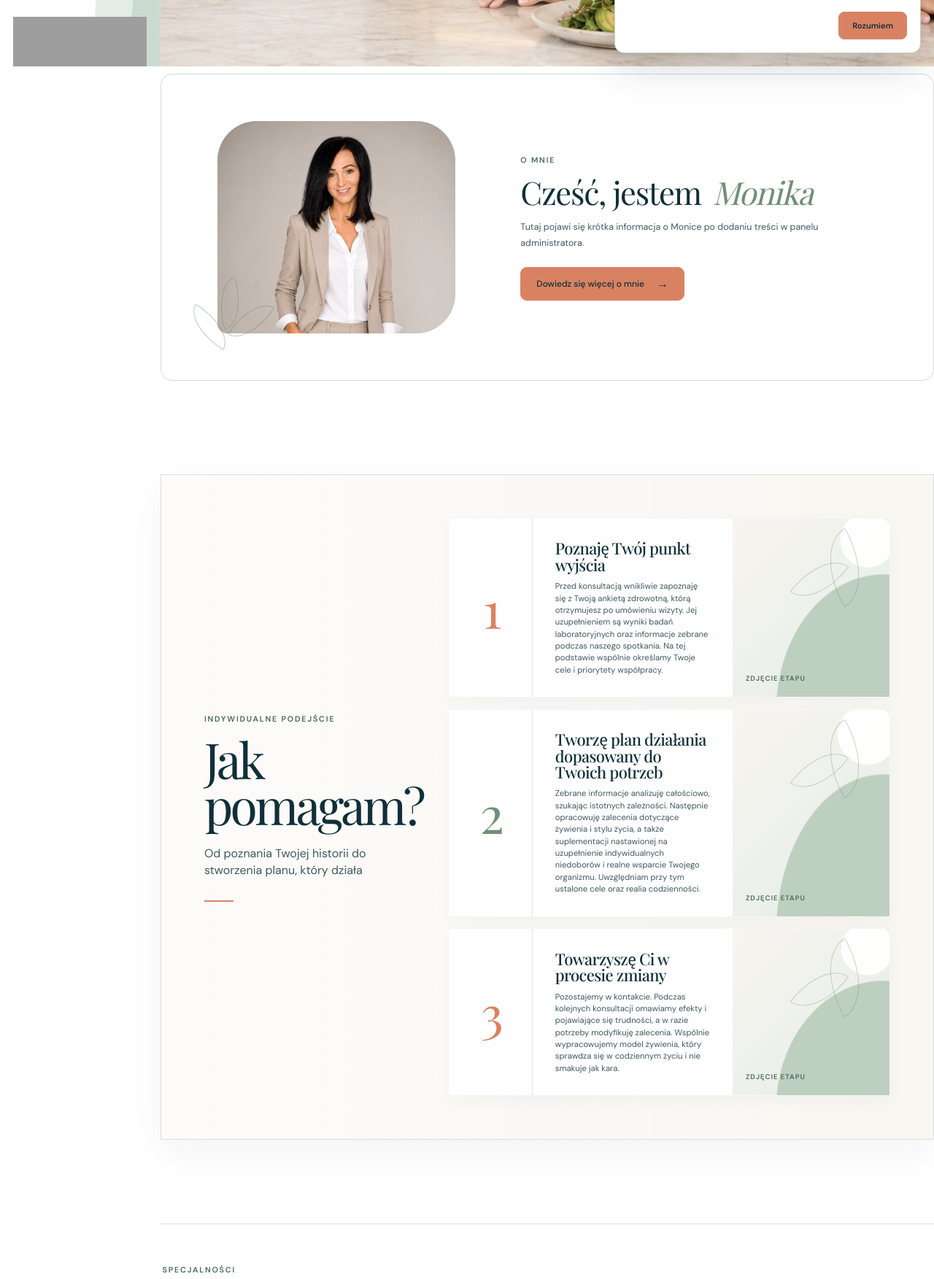
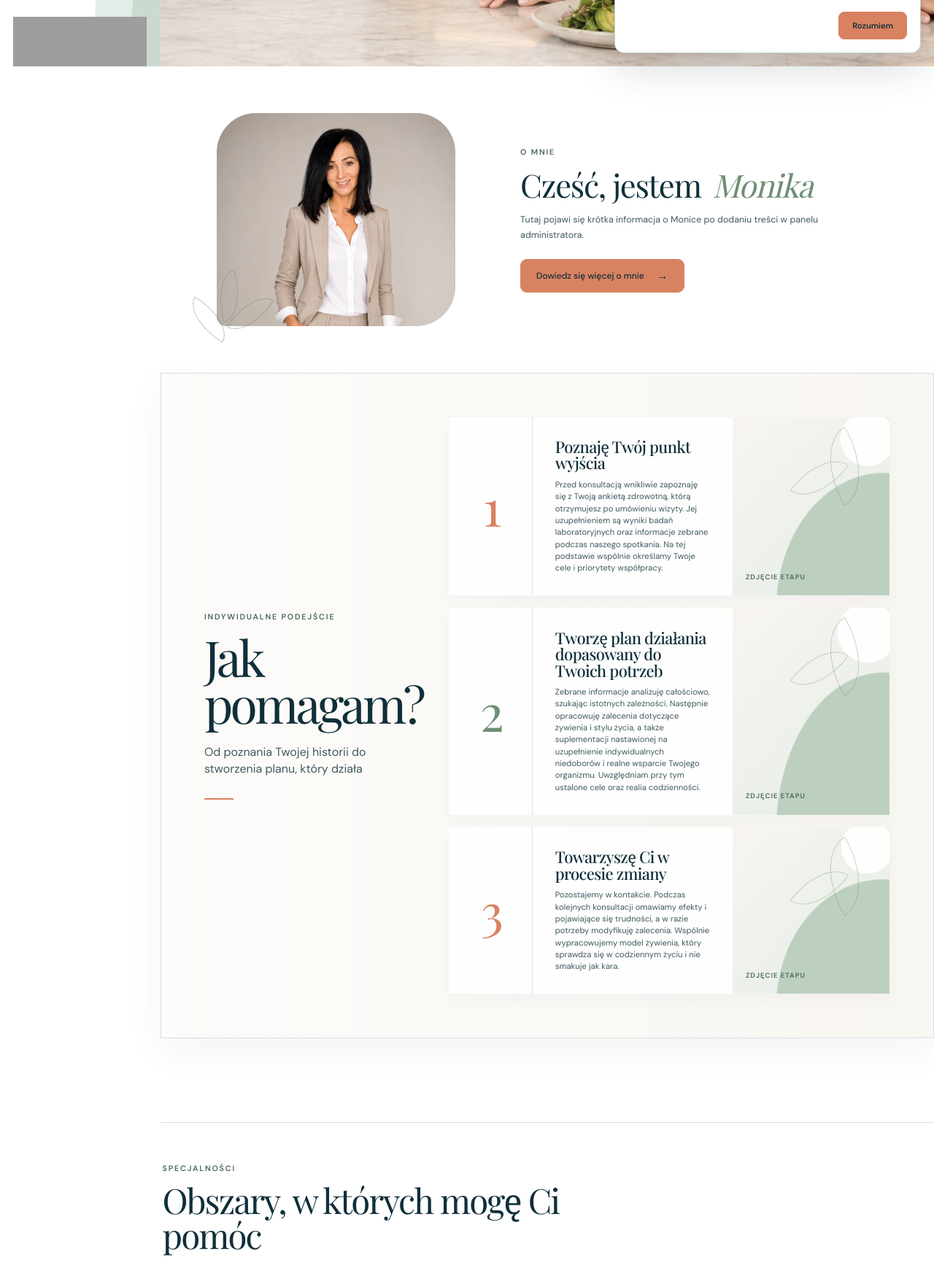
Before and after one commit to BartoszPoluszczyk/Monika-WebSite, a Django app: page / in a window 1280 px wide. Shown: the part 709-2462 px from the top of the page at 73% size. Run offline with Django 5.2, Linux system fonts and the light colour scheme; data comes from the database, SQL or seed files in the repository; data that the repository does not hold is empty; some web fonts are replaced; grey boxes are pictures that could not be loaded.

Commit message:
Remove gaps between homepage sections

```diff
--- a/main/templates/main/base.html
+++ b/main/templates/main/base.html
@@ -25,7 +25,7 @@
 
     <link
         rel="stylesheet"
-        href="{% static 'css/style.css' %}?v=legal-footer-20260923"
+        href="{% static 'css/style.css' %}?v=seamless-sections-20260923"
     >
     <link rel="stylesheet" href="{% static 'css/navigation.css' %}?v=navbar-photo-complete-20260910">
     <link rel="preload" href="{% static 'fonts/amsterdam-one.ttf' %}" as="font" type="font/ttf" crossorigin>
--- a/static/css/style.css
+++ b/static/css/style.css
@@ -2638,3 +2638,40 @@ a {
     width: auto;
     min-width: 260px;
 }
+
+
+/* Strona glowna: sekcje lacza sie bez bialych szczelin i ramek pomiedzy nimi. */
+.site-main-home .home-about,
+.site-main-home .help-section,
+.site-main-home .offer-section,
+.site-main-home .cooperation-section,
+.site-main-home .newsletter-cta-section,
+.site-main-home .testimonials-section {
+    margin: 0;
+    padding-top: 0;
+    padding-bottom: 0;
+}
+
+.site-main-home > section > .site-container {
+    width: 100%;
+    max-width: none;
+    margin-inline: 0;
+}
+
+.site-main-home .home-about-container,
+.site-main-home .help-section > .site-container,
+.site-main-home .offer-section > .site-container,
+.site-main-home .cooperation-section > .site-container,
+.site-main-home .newsletter-cta-card,
+.site-main-home .testimonials-section > .site-container {
+    border-width: 0;
+    border-radius: 0;
+}
+
+.site-main-home .newsletter-cta-section > .site-container {
+    padding: 0;
+}
+
+.site-main-home + .site-footer {
+    margin-top: 0;
+}
```
Also changed, not shown: main/tests_home_section_flow.py (added, +42 -0 lines).
